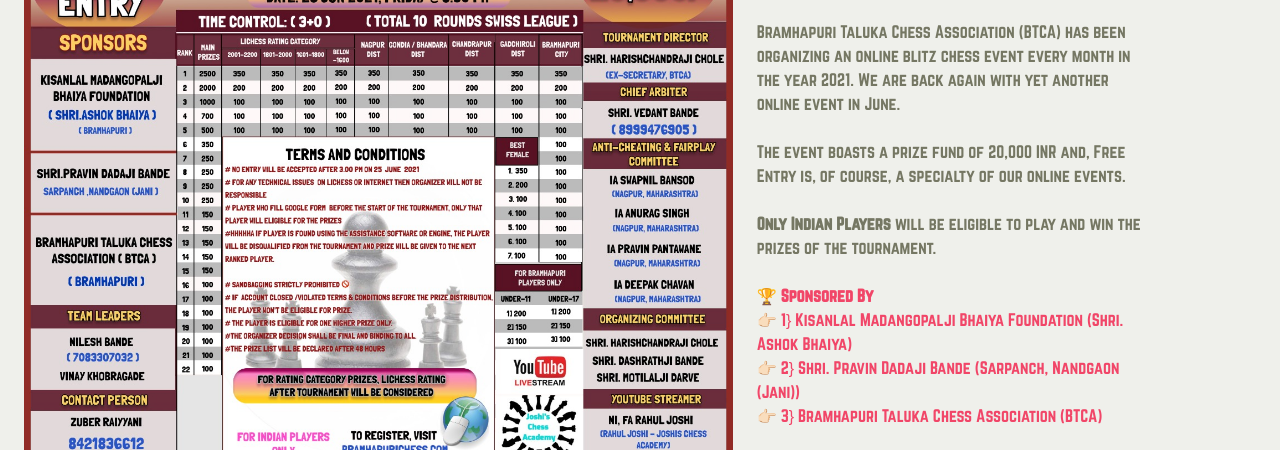
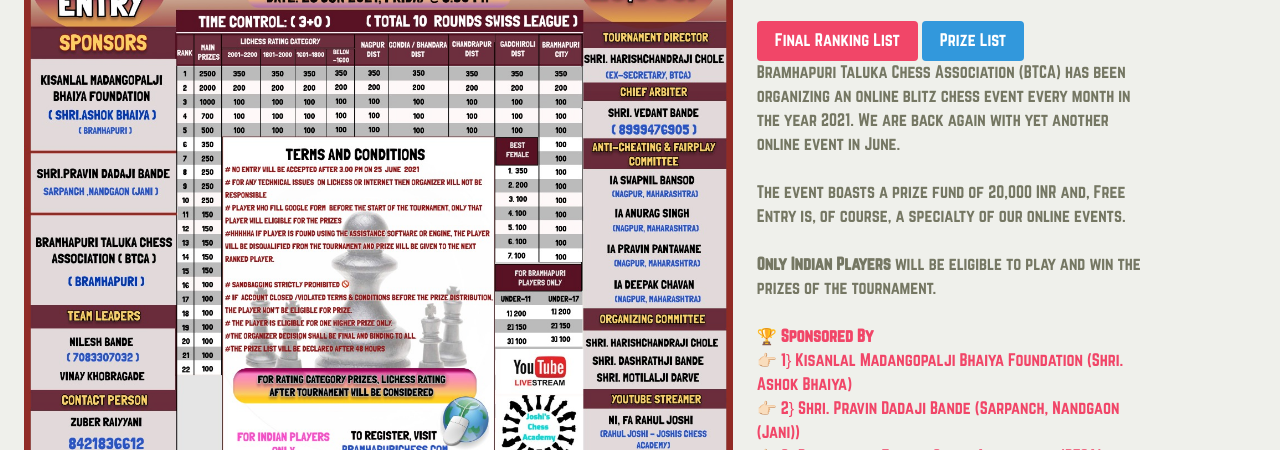
Before and after one commit to feat7/bramhapurichess.com, a website: page index.html in a window 1280 px wide. Shown: the part 313-763 px from the top of the page. Drawn offline with Linux system fonts and the light colour scheme; files whose address does not match are found by name.

Commit message:
add: 6th prize list and standings

```diff
--- a/index.html
+++ b/index.html
@@ -63,6 +63,18 @@
           <h1 class="title">6th Bramhapuri Online Blitz Chess Tournament</h1>
           <h2 class="subtitle">25 June 2021, Friday @ 8:30 PM IST<br/>(For Indian Players Only)</h2>
 
+          <div class="block">
+            <a
+              class="button is-danger"
+              href="assets/6th-blitz-online/btca-6th-blitz-final-standings.pdf"
+              >Final Ranking List</a
+            >
+            <a
+              class="button is-info"
+              href="assets/6th-blitz-online/btca-6th-blitz-prize-list.pdf"
+              >Prize List</a
+            >
+          </div>
           <p>
             Bramhapuri Taluka Chess Association (BTCA) has been organizing an online blitz chess event
             every month in the year 2021. We are back again with yet another online event in June.
```
Also changed, not shown: 2 other files.
